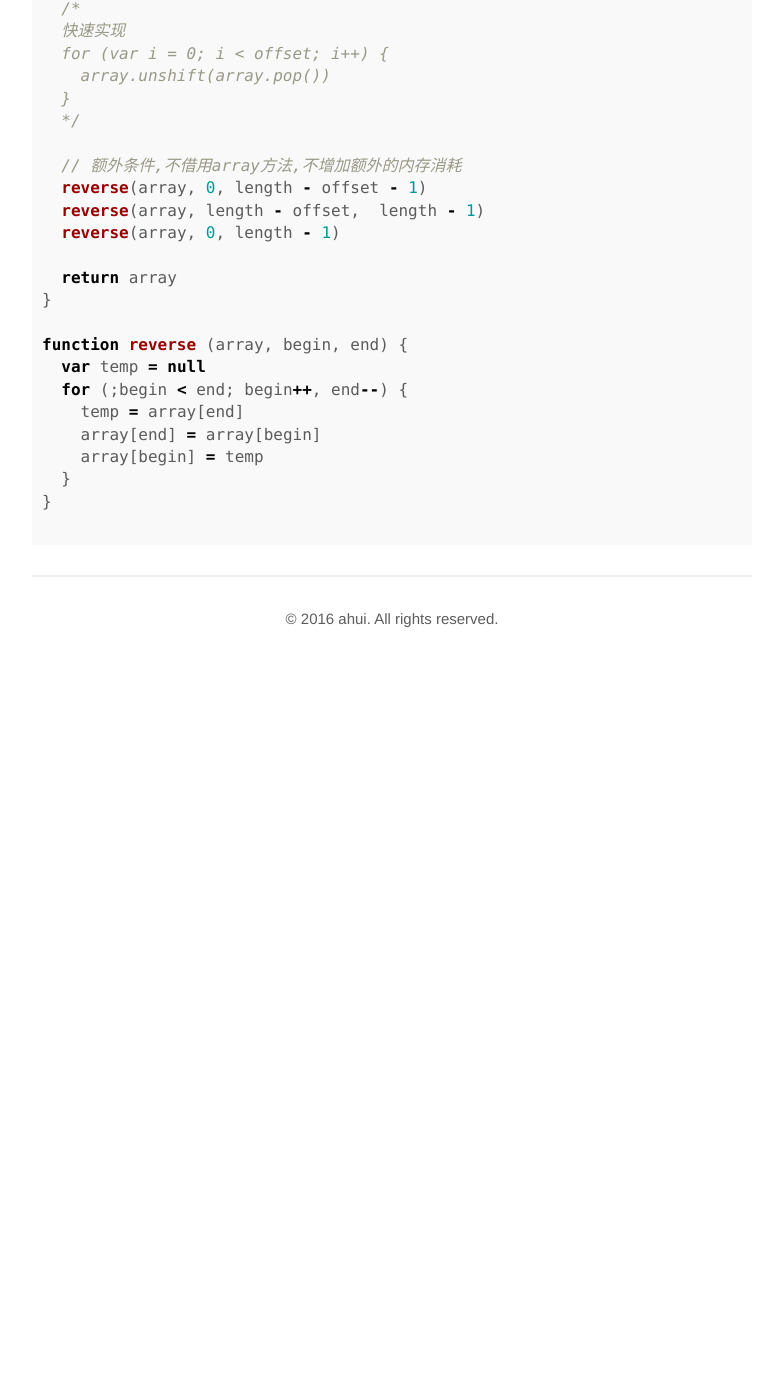
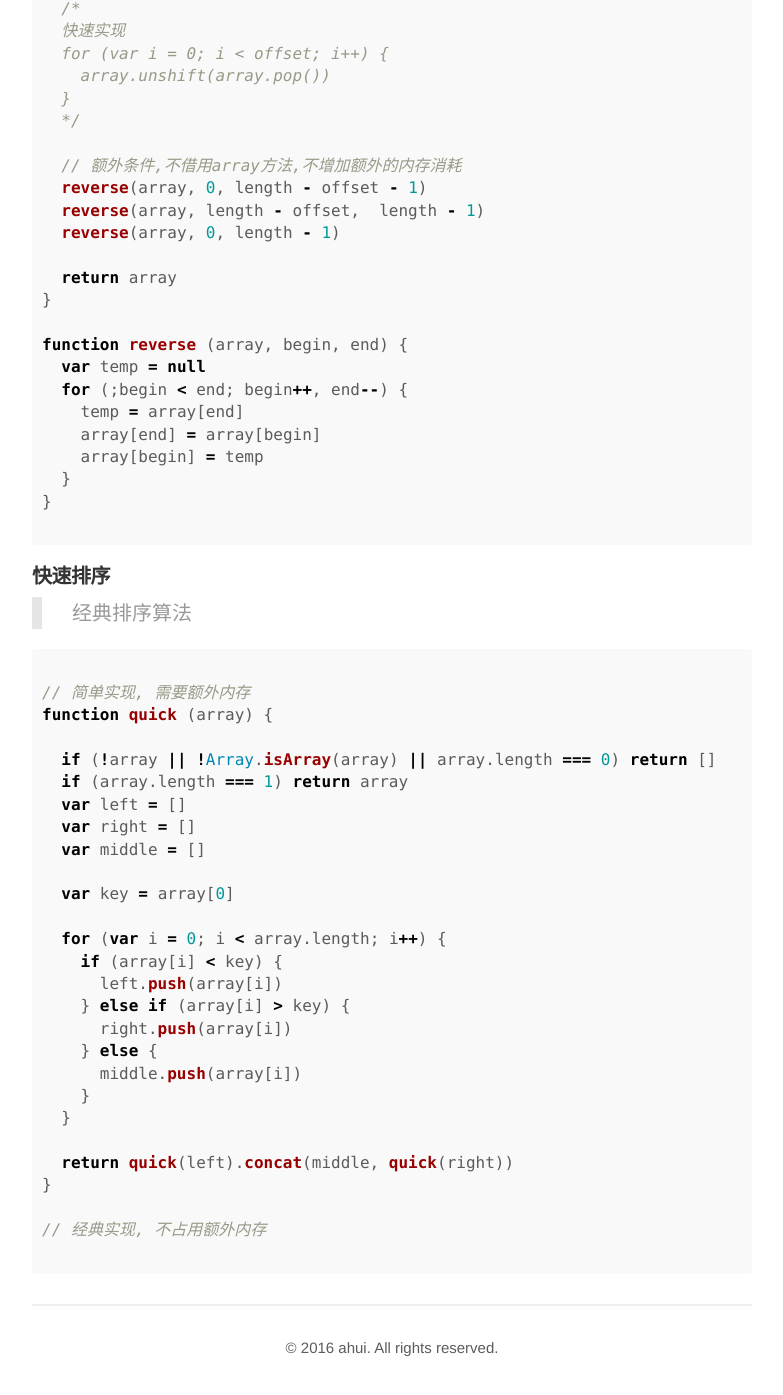
Before and after one commit to funkyLover/blog, a Jekyll site: the page built from notes/_posts/2017-03-07-arithmetic-in-js.md, in a window 1280 px wide and 1400 px high, scrolled down 1468 px. Shown: the top 1395 px of the window, without its empty margins (248-1031 px from the left). Built offline with Jekyll 4.4.1, drawn with Linux system fonts in a browser that asks for light colours; comment, search, counter and statistics services are not loaded; before the commit the page ends 2139 px from its top, so only the background shows below that.

Commit message:
* quick sort

````diff
--- a/notes/_posts/2017-03-07-arithmetic-in-js.md
+++ b/notes/_posts/2017-03-07-arithmetic-in-js.md
@@ -16,7 +16,7 @@ share: true
 ```js
 
 function find (array) {
-  if (!array || !Array.isArray(array) || array.length === 0) return -1;
+  if (!array || !Array.isArray(array) || array.length === 0) return -1
 
   var result = {}
   var record = []
@@ -88,3 +88,37 @@ function reverse (array, begin, end) {
 }
 
 ```
+
+##### 快速排序
+
+> 经典排序算法
+
+```js
+
+// 简单实现, 需要额外内存
+function quick (array) {
+
+  if (!array || !Array.isArray(array) || array.length === 0) return []
+  if (array.length === 1) return array
+  var left = []
+  var right = []
+  var middle = []
+
+  var key = array[0]
+
+  for (var i = 0; i < array.length; i++) {
+    if (array[i] < key) {
+      left.push(array[i])
+    } else if (array[i] > key) {
+      right.push(array[i])
+    } else {
+      middle.push(array[i])
+    }
+  }
+
+  return quick(left).concat(middle, quick(right))
+}
+
+// 经典实现, 不占用额外内存
+
+```
````
